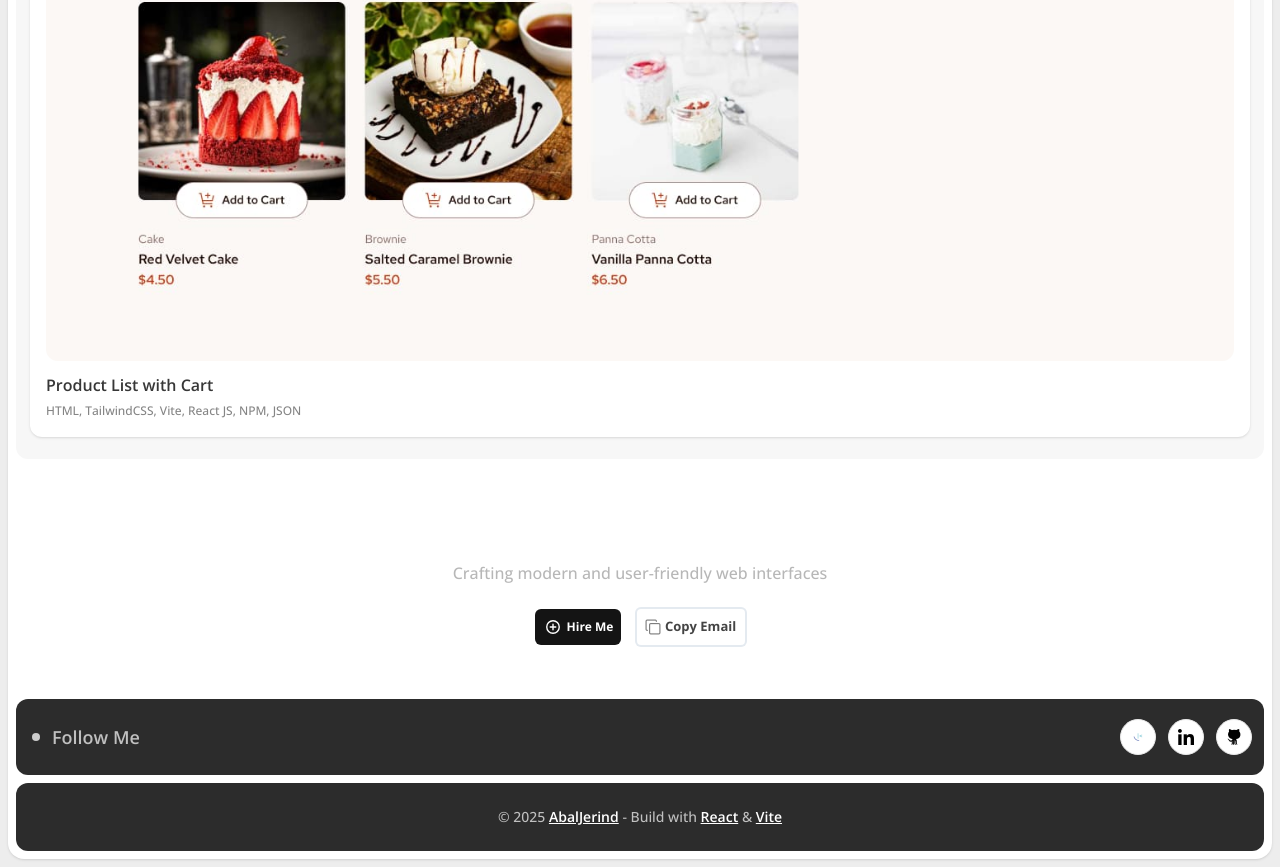
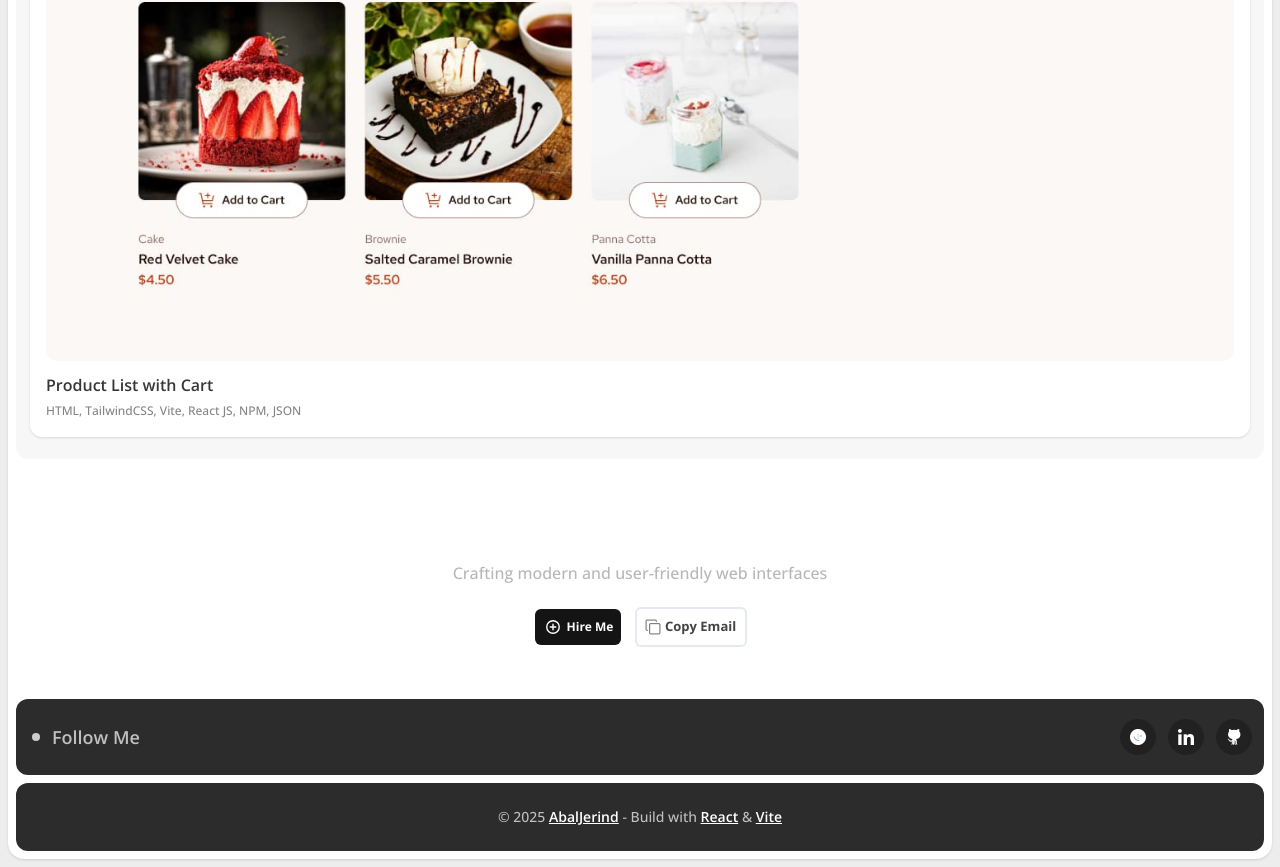
Before and after one commit to Abaljerind/portofolio-jerind, a React (Vite) app: page / in a window 1280 px wide. Shown: the part 3136-4003 px from the top of the page. Built offline with nearby package versions, Linux system fonts and the light colour scheme.

Commit message:
Add dark variant for tag div, img, a
Add dark variant for background color, duration, border, border color, invert, and brightness

```diff
--- a/src/components/SocialMediaList.jsx
+++ b/src/components/SocialMediaList.jsx
@@ -1,13 +1,17 @@
 export default function SocialMediaList({ social }) {
   return (
-    <div className="flex h-11 w-11 cursor-pointer items-center justify-center rounded-full transition duration-500 hover:bg-[#EBEBEB]">
+    <div className="flex h-11 w-11 cursor-pointer items-center justify-center rounded-full transition duration-500 hover:bg-[#EBEBEB] dark:duration-initial dark:hover:bg-[#1C1C1C]">
       <a
-        className="flex h-9 w-9 items-center justify-center rounded-full border border-[#E9E9E9] bg-white"
+        className="flex h-9 w-9 items-center justify-center rounded-full border border-[#E9E9E9] bg-white dark:border dark:border-[#212121] dark:bg-[#212121] dark:hover:border dark:hover:border-white/20"
         href={social.href}
         target="_blank"
         rel="noopener noreferrer"
       >
-        <img src={social.img} alt={social.name} className="size-4" />
+        <img
+          src={social.img}
+          alt={social.name}
+          className={`size-4 dark:brightness-0 dark:invert ${social.name === "FrontendMentor" ? "dark:brightness-100 dark:invert-0" : ""} `}
+        />
       </a>
     </div>
   );
```
